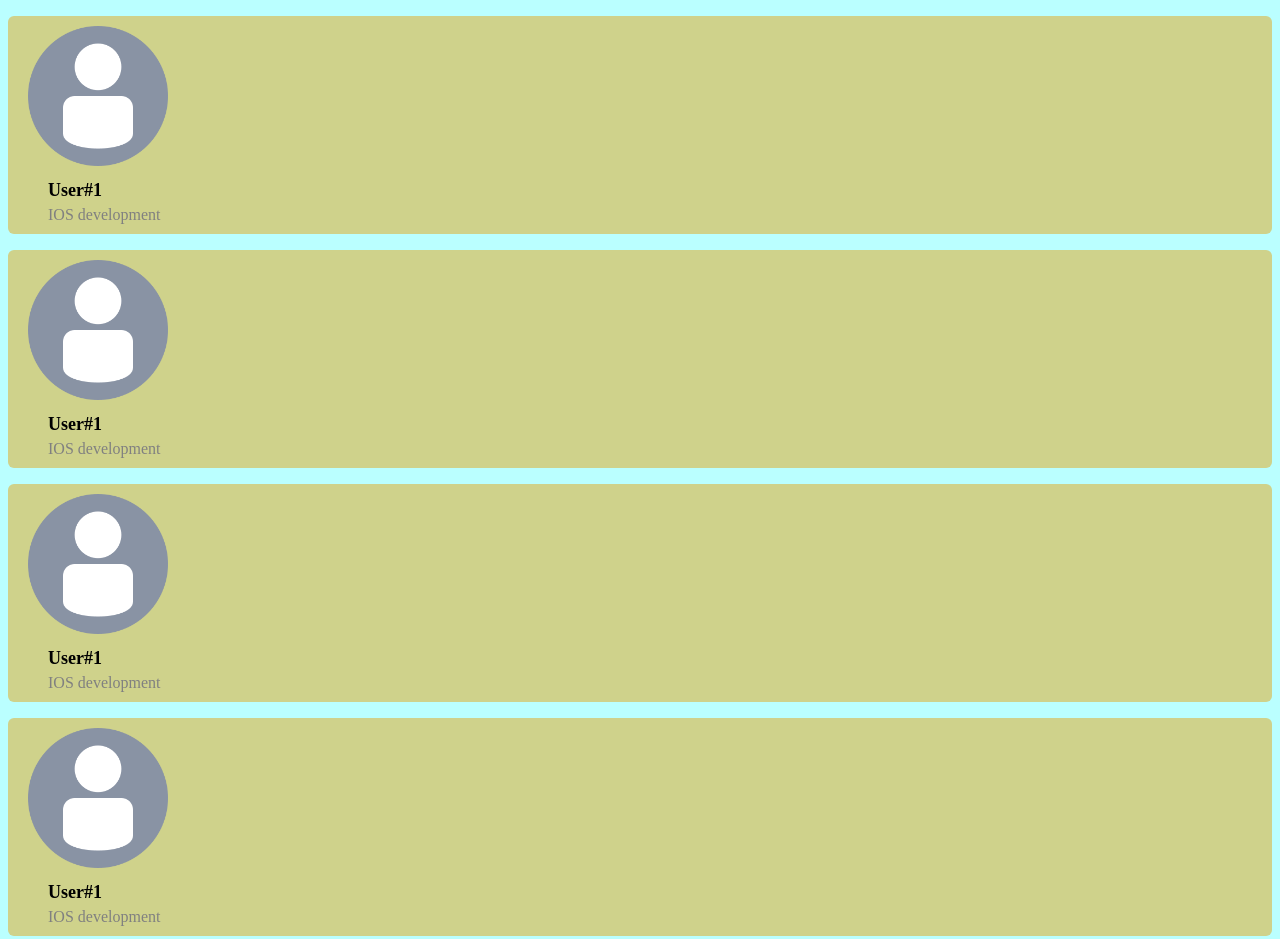
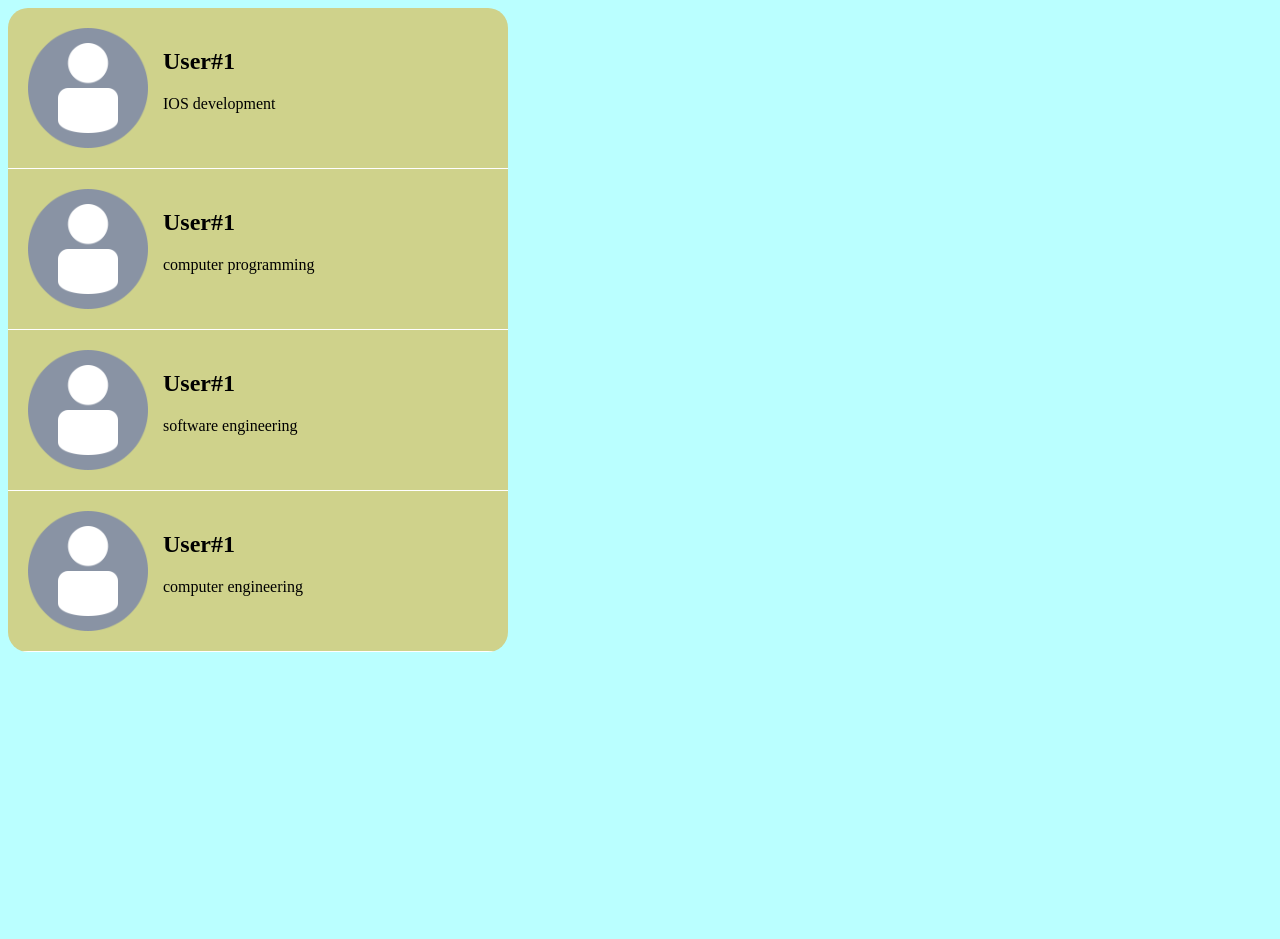
Before and after one commit to CyberMan010/OCA101, a plain HTML site: page learning_time_line/may/13-5/Task2.html in a window 1280 px wide. After the commit the page ends 800 px from the top, so only its background shows below. Drawn offline with Linux system fonts and the light colour scheme.

Commit message:
this is task 3 for making grid flex column row , it was good

```diff
--- a/learning_time_line/may/13-5/Task2.css
+++ b/learning_time_line/may/13-5/Task2.css
@@ -1,27 +1,20 @@
 body{
     background-color: #BAFFFF;
 }
-.list{
-    background-color: #CFD28B;
-    border-radius: 6px;
-    list-style: none;
-    padding: 10px 20px;
+.box{
+  background-color: #CFD28B;
+  display: flex;
+  padding: 20px;
+  border-bottom: 1px solid white;
+  gap: 15px;
+}
+.container{
+overflow: hidden;
+  width: 500px;
+  border-radius: 20px;
+
 }
 img{
-    width: 140px;
+  width: 120px;
+  height: 120px;
 }
-.list-items{
-    margin-left: 20px;
-    h4, p{
-      margin: 0;
-    }
-    h4{
-      margin-top: 10px;
-      font-size: 18px;
-    }
-    p{
-      margin-top: 5px;
-      color: gray;
-    }
-    align-self: self-start;
-  }
--- a/learning_time_line/may/13-5/Task2.html
+++ b/learning_time_line/may/13-5/Task2.html
@@ -11,57 +11,40 @@
     </head>
     <body>
         <div class="container">
-        <ul class="list">
-            <li class="list-item">
-            <div class="parent">
-            <img src="default-avatar.png">
+            <div class="box">
+                <img src="default-avatar.png">
+                <div>
 
+                    <h2>User#1</h2>
+                    <p>IOS development</p>
+                </div>
+            </div>
+            <div class="box">
+                <img src="default-avatar.png">
+                <div>
+                    <h2>User#1</h2>
+                    <p>computer programming</p>
+                </div>
+            </div>
+            <div class="box">
+                <img src="default-avatar.png">
+                <div>
+
+                    <h2>User#1</h2>
+                    <p>software engineering</p>
+                </div>
+            </div>
+            <div class="box">
+                <img src="default-avatar.png">
+                <div>
+
+                    <h2>User#1</h2>
+                    <p>computer engineering</p>
+                </div>
+            </div>
 
         </div>
-        <div class="list-items">
-            <h4>User#1</h4>
-            <p>IOS development</p>
-        </div>
-        </div></ul></li>
-        <div class="container">
-        <ul class="list">
-            <li class="list-item">
-            <div class="parent">
-            <img src="default-avatar.png">
 
-
-        </div>
-        <div class="list-items">
-            <h4>User#1</h4>
-            <p>IOS development</p>
-        </div>
-        </div></ul></li>
-        <div class="container">
-        <ul class="list">
-            <li class="list-item">
-            <div class="parent">
-            <img src="default-avatar.png">
-
-
-        </div>
-        <div class="list-items">
-            <h4>User#1</h4>
-            <p>IOS development</p>
-        </div>
-        </div></ul></li>
-        <div class="container">
-        <ul class="list">
-            <li class="list-item">
-            <div class="parent">
-            <img src="default-avatar.png">
-
-
-        </div>
-        <div class="list-items">
-            <h4>User#1</h4>
-            <p>IOS development</p>
-        </div>
-        </div></ul></li>
 
 
 
--- a/learning_time_line/may/13-5/task3.css
+++ b/learning_time_line/may/13-5/task3.css
@@ -1,35 +1,66 @@
 .box{
   display: grid;
-  grid-template-columns: 16rem 1fr 16rem;
-  grid-template-rows: 10rem 1fr 10rem;
-  grid-template-areas:
-  "header header header"
-  "nav content .."
-  "footer footer footer";
-  min-height: 100vh;
-  justify-content: space-between;
+  grid-template-columns: 1fr 1fr 1fr;
+  grid-template-rows: 50px 150px 150px 50px
 
+  padding-left 600px;
+  gap: 20px;
 }
 header{
-  grid-area: header;
-  padding: 2em;
+  font-size: xx-large;
+  color: white;
+  text-align: center;
+  grid-column: 1/-1;
+  /* grid-row: 1/2; */
+  padding: 2rem;
+  margin-top: 18px;
   background-color: #02B9AB;
 }
 nav{
- grid-area: nav;
- padding: 2rem;
+  font-size: xx-large;
+  color: white;
+  text-align: center;
+ /* grid-row: 2/5; */
+ padding: 150px;
  background-color: #6BD46B;
 
 }
+.parent{
+  background-color: aqua;
+  width: 50%;
+  height: 600px;
+  border-radius: 15px;
+}
+
 main{
-  grid-area: content;
-  padding: 2rem;
+  font-size: xx-large;
+  color: white;
+  text-align: center ;
+  grid-column: 2 / 4;
+  /* grid-row: 2/7; */
+  /* padding:50px; */
   background-color: #F3AA4A;
-
+  /* height: 150px; */
+  /* margin-left: 55px; */
 }
 
 footer{
-  grid-area: footer;
+  font-size: xx-large;
+  color: white;
+  text-align: center;
+  grid-column: 1/-1;
   padding: 2rem;
   background-color: #02B9AB;
+  margin-bottom: 25px;
 }
+p{
+  align-self: center;
+}
+.images{
+display: flex;
+flex-direction: row;
+width: 50px;
+height: 120px;
+align-content: end;
+margin-left: 80px;
+}
```
Also changed, not shown: learning_time_line/may/13-5/Task3.html (+20 -7 lines).
